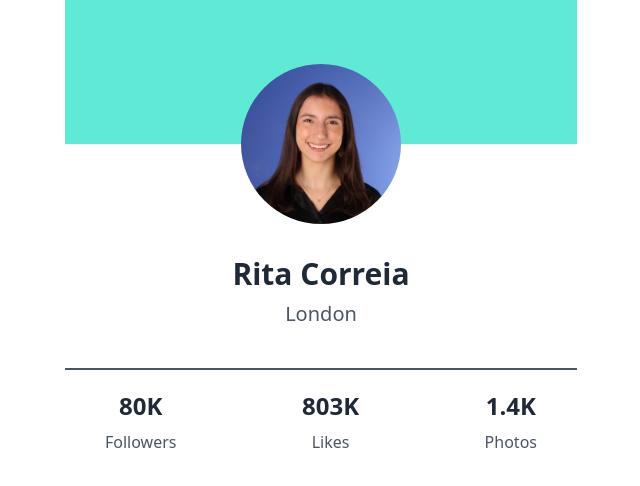
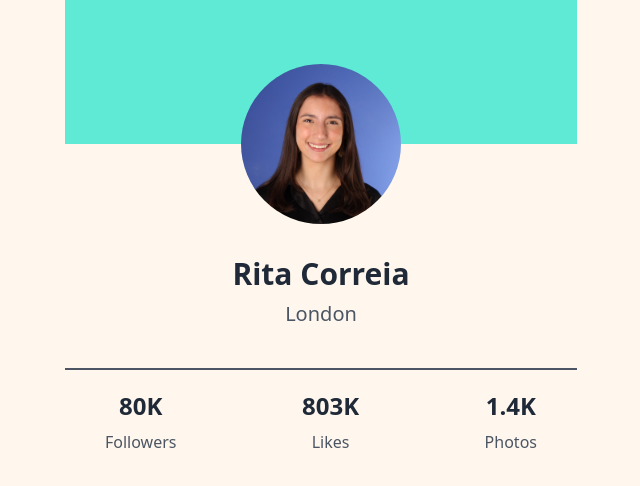
Before and after one commit to anoopraju31/100xdevs_cohort, a React (Vite) app in the folder week 7/assignments/1_profile_component/: page / in a window 1280 px wide. Shown: the top 486 px of the page, without its empty margins (319-959 px from the left). Built offline with nearby package versions, Linux system fonts and the light colour scheme.

Commit message:
Week 7 Assignments - 1. Profile Component: App Component - styled

```diff
--- a/week 7/assignments/1_profile_component/src/App.jsx
+++ b/week 7/assignments/1_profile_component/src/App.jsx
@@ -2,7 +2,7 @@ import Profile from './components/Profile'
 
 const App = () => {
 	return (
-		<div>
+		<div className='min-h-screen bg-orange-50'>
 			<Profile />
 		</div>
 	)
```
